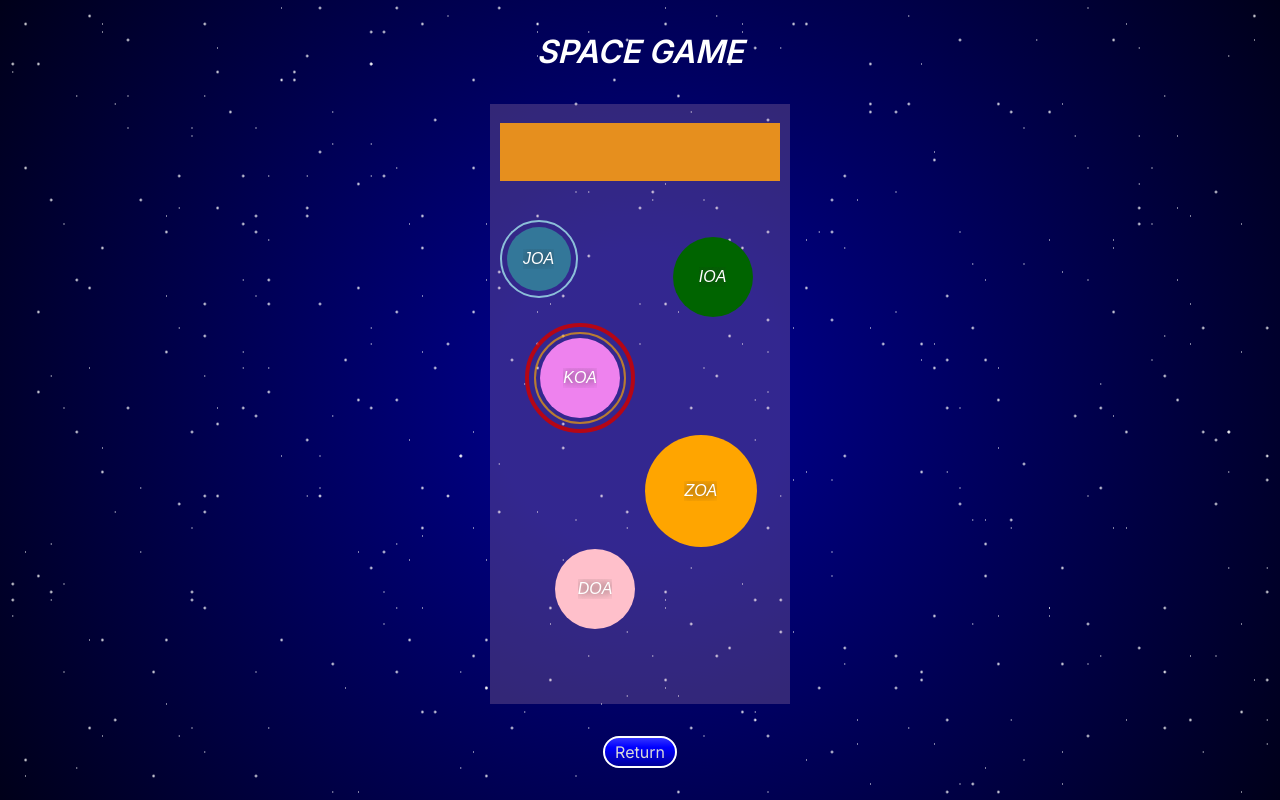
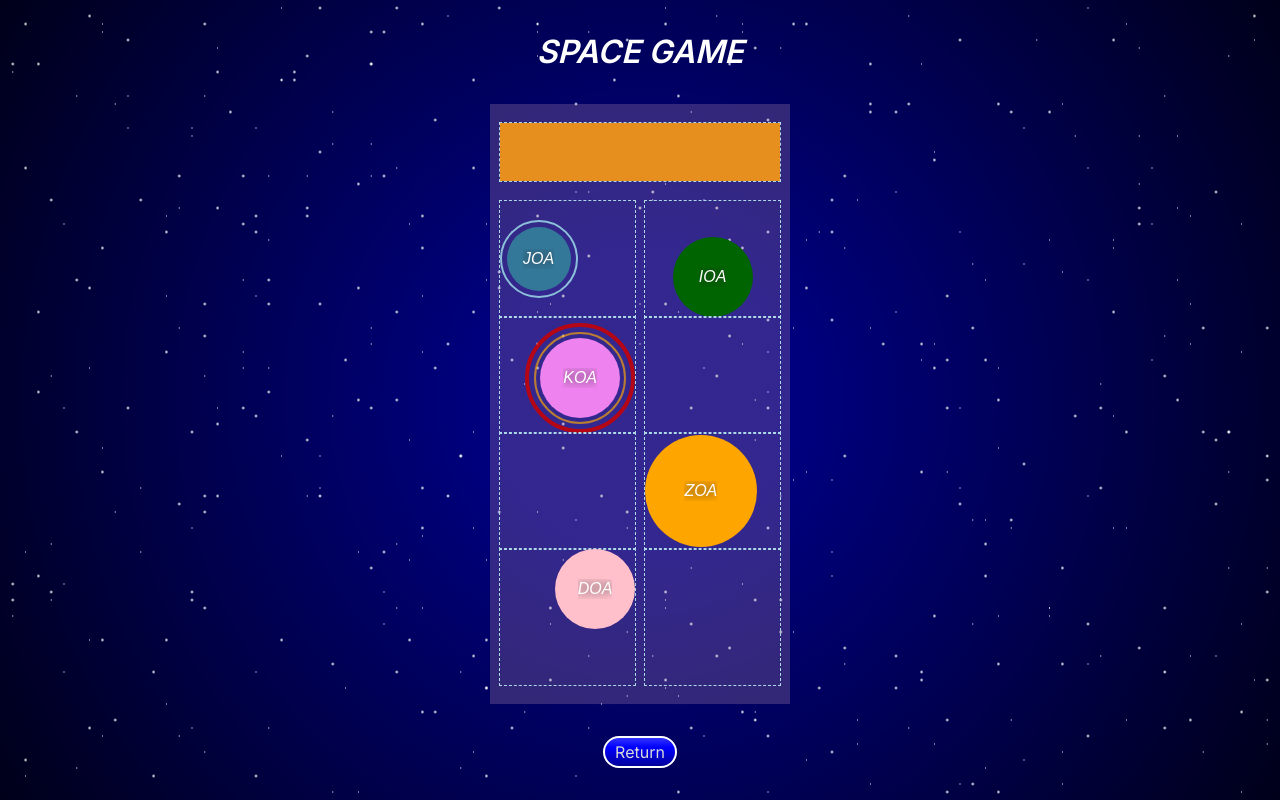
Before and after one commit to franco-ortega/space-game, a Next.js app: page /game in a window 1280 px wide. Built offline with nearby package versions, Linux system fonts and the light colour scheme.

Commit message:
display testing outline

```diff
--- a/app/components/zones/Zone.module.css
+++ b/app/components/zones/Zone.module.css
@@ -1,4 +1,4 @@
 .Zone {
 	overflow: hidden;
-	/* outline: dashed lightblue 1px; */
+	outline: dashed lightblue 1px;
 }
```
